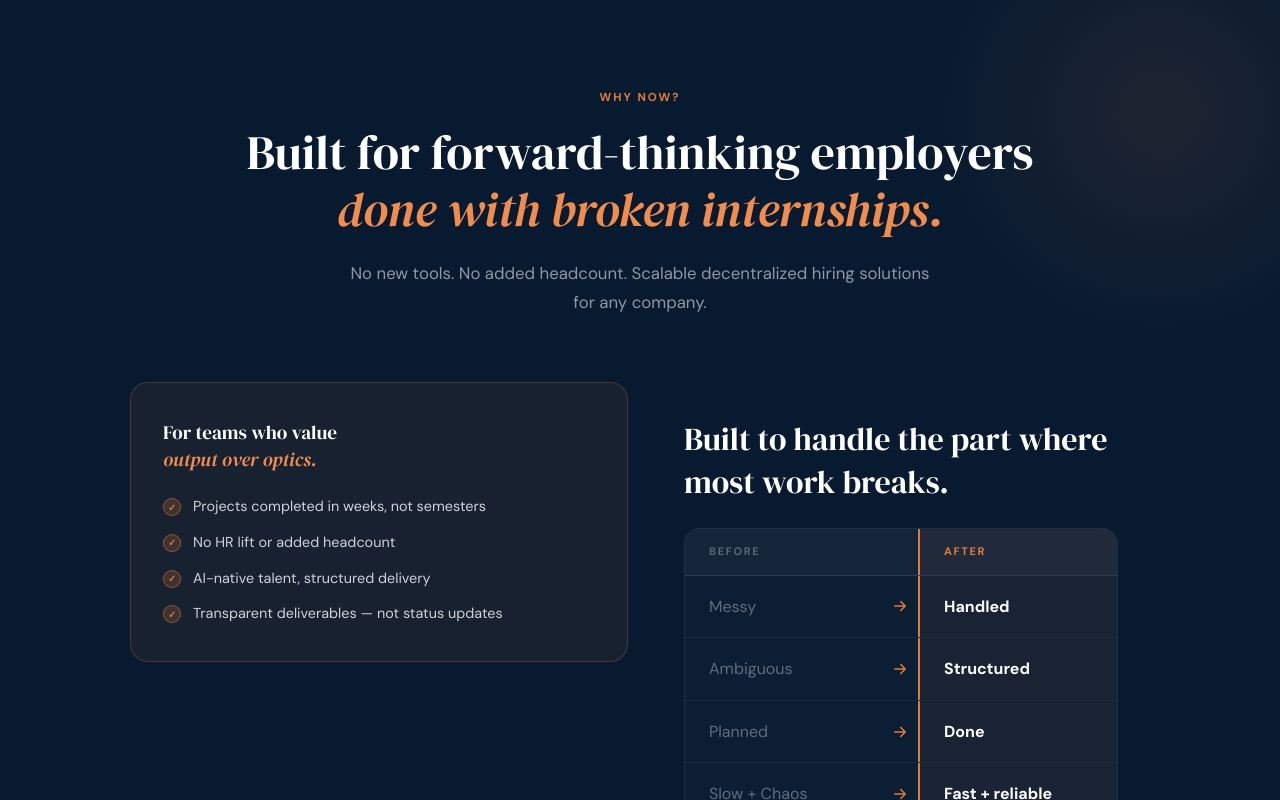
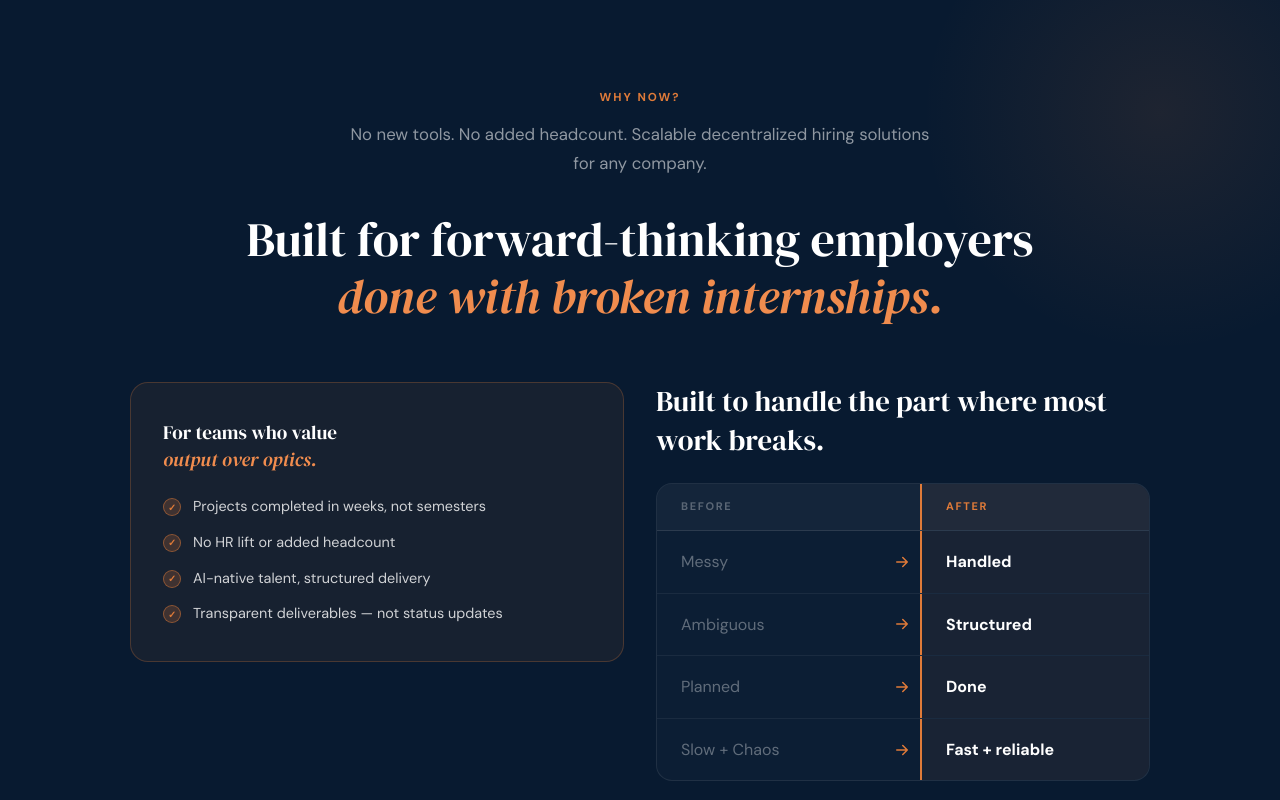
Before and after one commit to JodiMac1521/worksimplr, a Next.js app: page / in a window 1280 px wide. Shown: the part 4560-5360 px from the top of the page. Built offline with nearby package versions, Linux system fonts and the light colour scheme.

Commit message:
Redesign WHY NOW layout: centered heading above horizontal checklist + contrast table

```diff
--- a/app/page.js
+++ b/app/page.js
@@ -388,21 +388,24 @@ export default function Home() {
         <div style={{ position:'absolute',top:-120,right:-120,width:480,height:480,background:'radial-gradient(circle,rgba(224,123,57,0.1) 0%,transparent 70%)',pointerEvents:'none' }} />
         <div style={{ maxWidth:1020,margin:'0 auto',position:'relative',zIndex:1 }}>
 
-          {/* Top eyebrow + headline */}
-          <div style={{ textAlign:'center',marginBottom:64 }}>
-            <div style={{ fontSize:'0.72rem',fontWeight:700,letterSpacing:'2px',textTransform:'uppercase',color:'#E07B39',marginBottom:16 }}>Why Now?</div>
-            <h2 style={{ fontFamily:SERIF,fontSize:'clamp(2rem,3.8vw,3rem)',color:'white',marginBottom:20,lineHeight:1.2,fontWeight:400 }}>
-              Built for forward-thinking employers<br /><em style={{ color:'#F08C4E' }}>done with broken internships.</em>
-            </h2>
+          {/* WHY NOW — redesigned layout */}
+          {/* Label + subtitle */}
+          <div style={{ textAlign:'center',marginBottom:32 }}>
+            <div style={{ fontSize:'0.72rem',fontWeight:700,letterSpacing:'2px',textTransform:'uppercase',color:'#E07B39',marginBottom:12 }}>Why Now?</div>
             <p style={{ fontSize:'1.05rem',color:'rgba(255,255,255,0.55)',maxWidth:600,margin:'0 auto',lineHeight:1.75 }}>
               No new tools. No added headcount. Scalable decentralized hiring solutions for any company.
             </p>
           </div>
 
-          {/* Two-column: bullets + challenge */}
-          <div className="hp-whynow-grid" style={{ display:'grid',gridTemplateColumns:'1fr 1fr',gap:24,marginBottom:40,alignItems:'start' }}>
+          {/* Big headline — full width, centered */}
+          <h2 style={{ fontFamily:SERIF,fontSize:'clamp(2rem,3.8vw,3rem)',color:'white',marginBottom:56,lineHeight:1.2,fontWeight:400,textAlign:'center',maxWidth:800,margin:'0 auto 56px' }}>
+            Built for forward-thinking employers<br /><em style={{ color:'#F08C4E' }}>done with broken internships.</em>
+          </h2>
 
-            {/* Left — 4 bullets */}
+          {/* Horizontal: checklist + contrast table */}
+          <div className="hp-whynow-grid" style={{ display:'grid',gridTemplateColumns:'1fr 1fr',gap:32,marginBottom:40,alignItems:'start' }}>
+
+            {/* Left — bullets */}
             <div style={{ background:'rgba(224,123,57,0.07)',border:'1px solid rgba(224,123,57,0.25)',borderRadius:18,padding:'36px 32px' }}>
               <div style={{ fontFamily:SERIF,fontSize:'1.2rem',color:'white',marginBottom:24,lineHeight:1.4 }}>For teams who value<br /><em style={{ color:'#F08C4E' }}>output over optics.</em></div>
               <div style={{ display:'flex',flexDirection:'column',gap:14 }}>
@@ -410,8 +413,8 @@ export default function Home() {
                   'Projects completed in weeks, not semesters',
                   'No HR lift or added headcount',
                   'AI-native talent, structured delivery',
-                  'Transparent deliverables — not status updates',
-                ].map(item => (
+                  'Transparent deliverables \u2014 not status updates'
+                ].map((item, i) => (
                   <div key={item} style={{ display:'flex',alignItems:'flex-start',gap:12 }}>
                     <div style={{ width:18,height:18,borderRadius:'50%',background:'rgba(224,123,57,0.2)',border:'1px solid rgba(224,123,57,0.5)',display:'flex',alignItems:'center',justifyContent:'center',flexShrink:0,marginTop:2 }}>
                       <span style={{ color:'#E07B39',fontSize:'0.6rem',fontWeight:800 }}>✓</span>
@@ -422,9 +425,9 @@ export default function Home() {
               </div>
             </div>
 
-            {/* Right — challenge question */}
-            <div style={{ display:'flex',flexDirection:'column',justifyContent:'center',padding:'36px 32px' }}>
-              <h3 style={{ fontFamily:SERIF,fontSize:'clamp(1.4rem,2.5vw,2rem)',color:'white',lineHeight:1.35,marginBottom:24,fontWeight:400 }}>
+            {/* Right — contrast table */}
+            <div style={{ display:'flex',flexDirection:'column',justifyContent:'center' }}>
+              <h3 style={{ fontFamily:SERIF,fontSize:'clamp(1.4rem,2.5vw,1.8rem)',color:'white',lineHeight:1.35,marginBottom:24,fontWeight:400 }}>
                 Built to handle the part where most work breaks.
               </h3>
               <div style={{ borderRadius:16,overflow:'hidden',border:'1px solid rgba(255,255,255,0.08)',background:'rgba(255,255,255,0.02)',width:'100%' }}>
```
